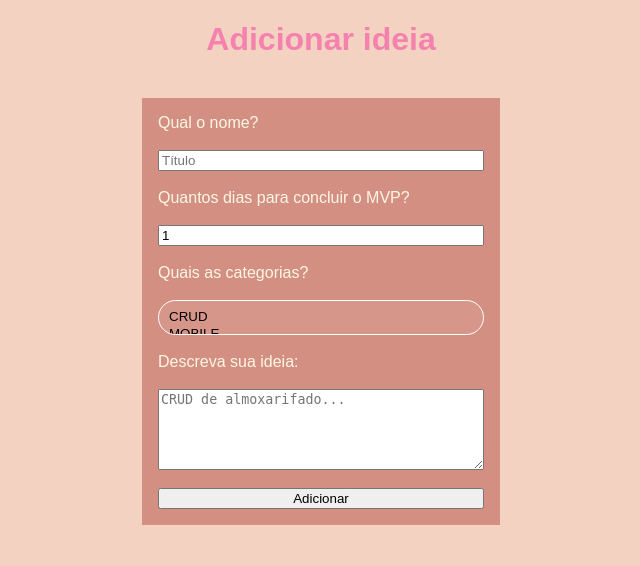
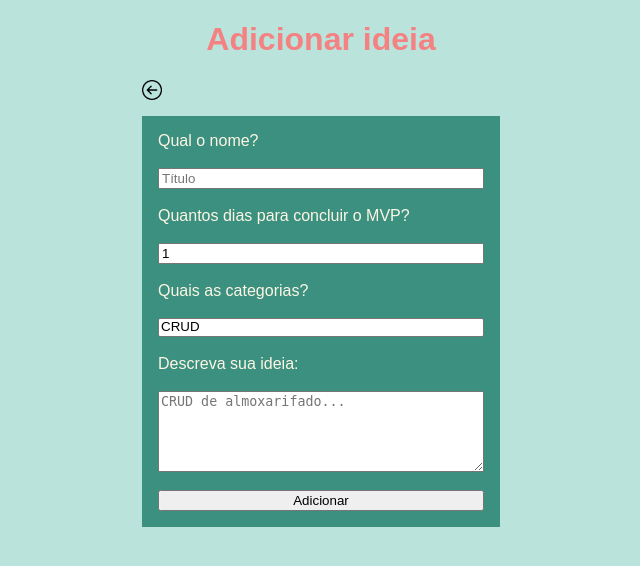
Before and after one commit to cauaosp/crudideias, a Flask app: page /insert in a window 1280 px wide. Shown: the top 566 px of the page, without its empty margins (319-959 px from the left). Run offline with Flask 3, Linux system fonts and the light colour scheme.

Commit message:
feat: adjustments in visual

```diff
--- a/compose.yml
+++ b/compose.yml
@@ -1,7 +1,6 @@
 version: "3.9"
 
 services:
-
   db:
     image: postgres:16
     container_name: postgres_db
--- a/static/css/main.css
+++ b/static/css/main.css
@@ -3,7 +3,7 @@
 body {
   margin: 0;
   font-family: Arial, Helvetica, sans-serif;
-  background-color: #f3d2c1;
+  background-color: #bae3dc;
   color: #fef6e4;
   display: grid;
   justify-content: center;
@@ -12,8 +12,12 @@ body {
 /* text elements */
 
 h1 {
-  color: #f582ae;
+  color: #f58282;
   text-align: center;
+}
+
+select {
+  background-color: #fff;
 }
 
 /* buttons */
@@ -30,10 +34,15 @@ a {
   font-weight: 600;
   font-size: small;
   display: flex;
+  color: #000;
 }
 
 a:hover {
   opacity: 0.8;
+}
+
+a:active {
+  color: 000;
 }
 
 /* table */
@@ -46,7 +55,7 @@ a:hover {
 table {
   border-collapse: collapse;
   text-align: center;
-  background-color: #6d6d6d;
+  background-color: #0e735fbb;
   overflow-x: auto;
 }
 
--- a/templates/insert.html
+++ b/templates/insert.html
@@ -3,8 +3,10 @@
 {% endblock %} {% block body %}
 <div>
   <h1>Adicionar ideia</h1>
-  <br />
-  <form method="POST" action="/insert" style="background-color: #940d0355">
+  <a href="/" style="margin-bottom: 1rem">
+    <img src="/static/images/back-button.png" alt="voltar" width="20" />
+  </a>
+  <form method="POST" action="/insert" style="background-color: #0e735fbb">
     <label for="nome">Qual o nome?</label>
     <br />
     <input type="text" id="nome" name="nome" placeholder="Título" required />
@@ -15,7 +17,7 @@
     <br />
     <label for="categoria">Quais as categorias?</label>
     <br />
-    <select id="categoria" name="categoria" size="1" multiple>
+    <select name="categoria" size="1" multiple>
       <option value="crud">CRUD</option>
       <option value="mobile">MOBILE</option>
       <option value="devops">DEVOPS</option>
--- a/templates/view.html
+++ b/templates/view.html
@@ -2,6 +2,9 @@
 <title>Visualizar</title>
 {% endblock %} {% block body %}
 <h1>ID: {{ideia.id}}</h1>
+<a href="/" style="margin-bottom: 1rem">
+  <img src="/static/images/back-button.png" alt="voltar" width="20" />
+</a>
 <div id="view-content">
   <div class="view-info">
     <h3>Qual o nome?</h3>
```
Also changed, not shown: templates/edit.html (+5 -3 lines), static/images/back-button.png (added), static/images/delete.svg.
